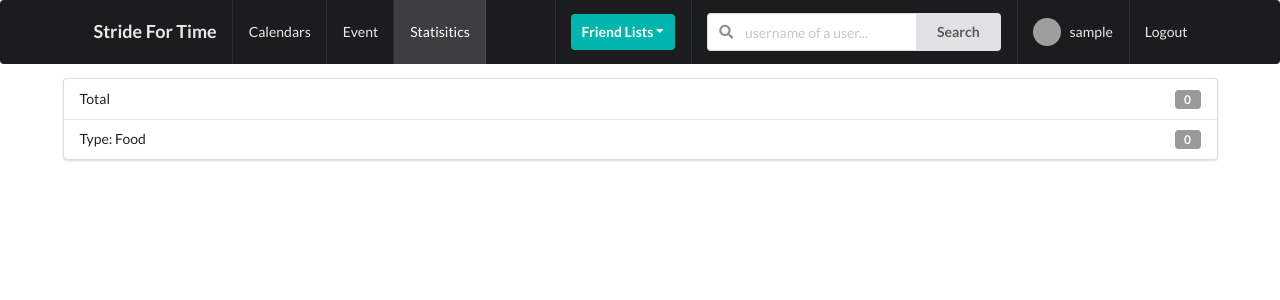
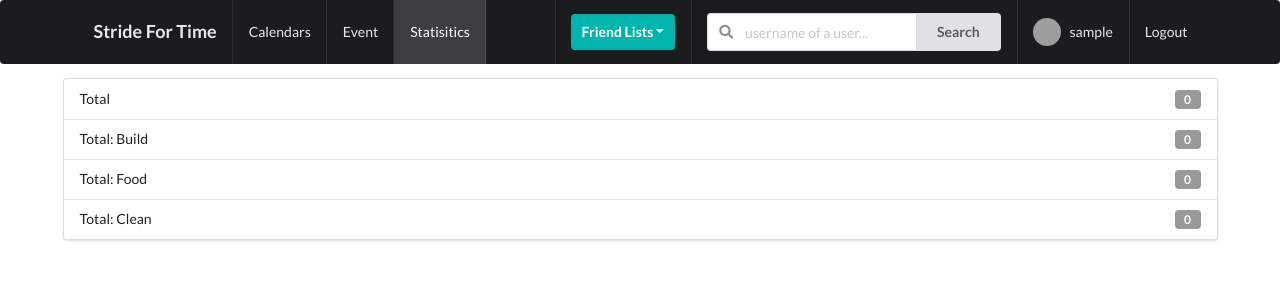
Before and after one commit to RyanAveritt/StrideForTime, a Django app: page /calendars/statistics/ in a window 1280 px wide. Shown: the top 300 px of the page. Run offline with Django 3.2, Linux system fonts and the light colour scheme; the visitor is signed in with stand-in values (Sample User, id 1); data comes from the database, SQL or seed files in the repository; data that the repository does not hold is empty; some libraries are stand-ins or nearby versions; grey boxes are pictures that could not be loaded.

Commit message:
added rest of types

```diff
--- a/src/calendars/templates/calendars/statistics.html
+++ b/src/calendars/templates/calendars/statistics.html
@@ -15,8 +15,16 @@ statistics
                 <div class="ui label">{{ total }}</div>
             </div>
             <div class="item">
-                Type: Food
+                Total: Build
+                <div class="ui label">{{ build }}</div>
+            </div>
+            <div class="item">
+                Total: Food
                 <div class="ui label">{{ food }}</div>
+            </div>
+            <div class="item">
+                Total: Clean
+                <div class="ui label">{{ clean }}</div>
             </div>
         </div>
     </div>
--- a/src/calendars/views.py
+++ b/src/calendars/views.py
@@ -59,11 +59,13 @@
     if request.method=='GET':
     #deal with stats here
         profile = Profile.objects.get(user=request.user)
-        calendars = Calendar.objects.filter(attendee=Profile.objects.get(user=request.user))
+        calendars = Calendar.objects.filter(attendee=profile)
 
         context = {
             'total': len(calendars),
+            'build': len(calendars.filter(volunteer_type='build')),
             'food': len(calendars.filter(volunteer_type='food')),
+            'clean': len(calendars.filter(volunteer_type='clean')),
         }
         return render(request, 'calendars/statistics.html', context)
     return redirect('home-view')
```
